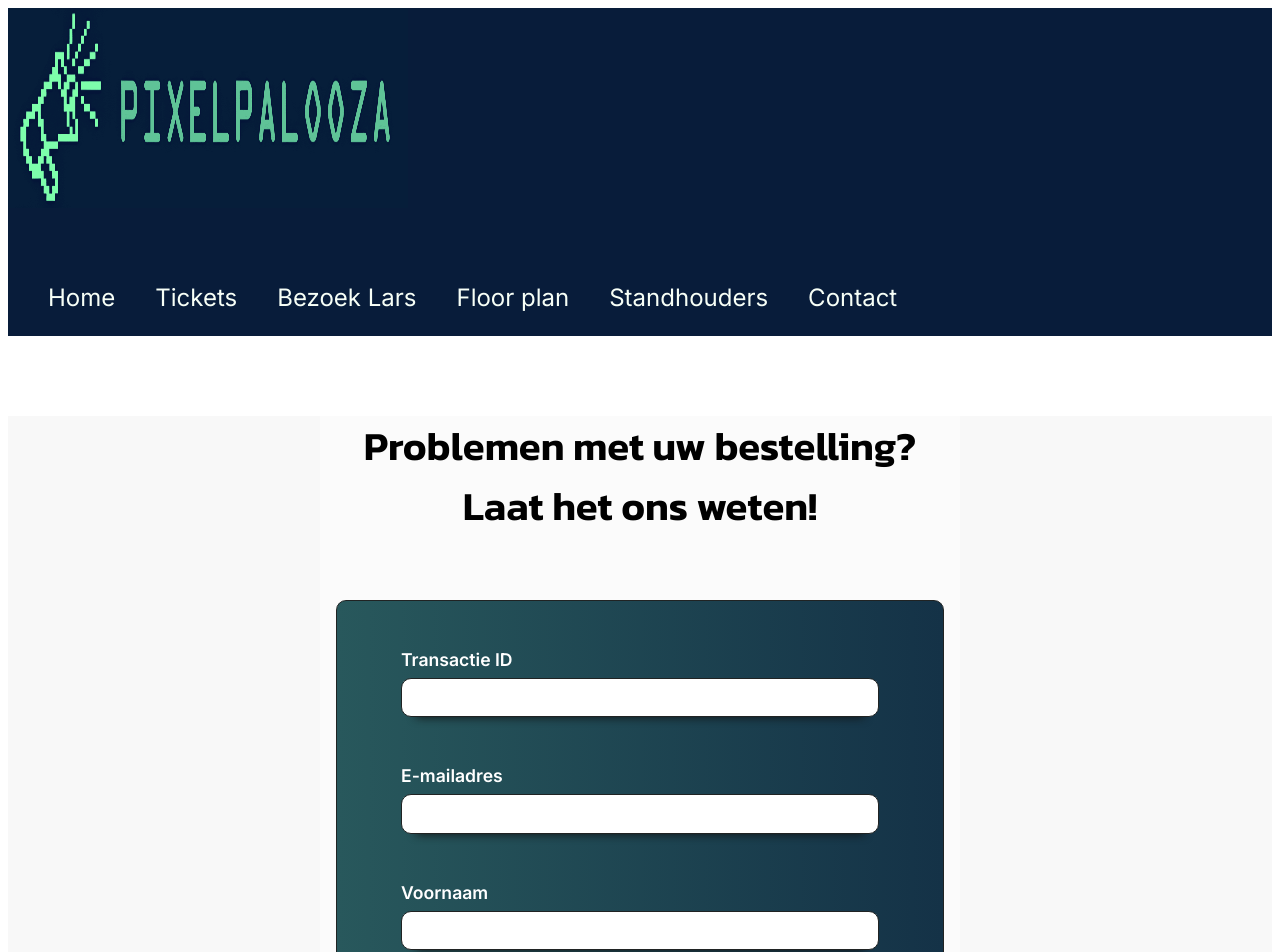
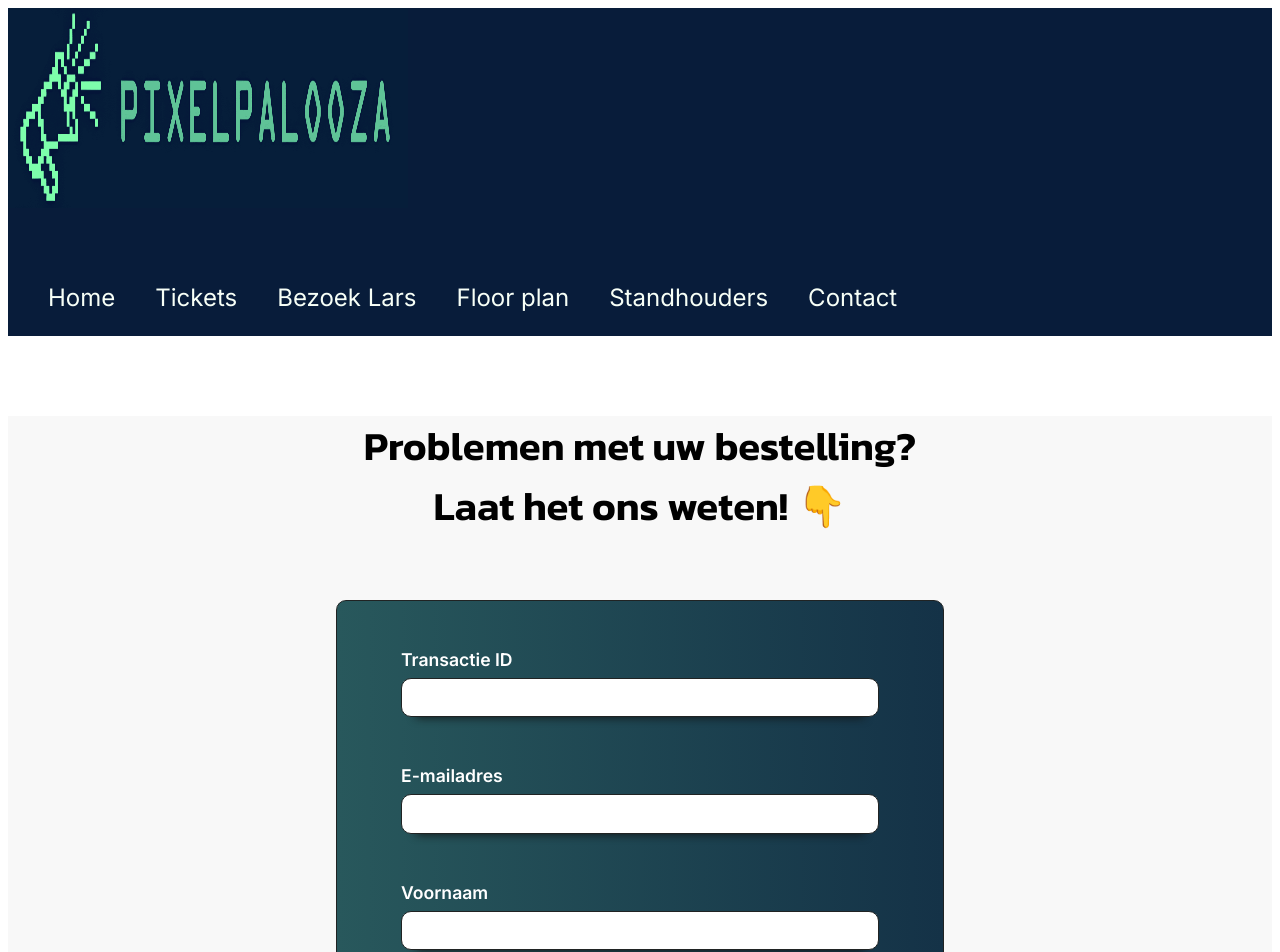
Before and after one commit to GlupekEJ/GameEvent, an Angular app in the folder Client/: page /contact in a window 1280 px wide. Shown: the top 952 px of the page. Built offline with nearby package versions, Linux system fonts and the light colour scheme.

Commit message:
Schoonheidsfouten contact pagina

```diff
--- a/Client/src/app/contact/contact.component.css
+++ b/Client/src/app/contact/contact.component.css
@@ -11,20 +11,17 @@
 
 body {
     background-color: #F8F8F8;
-    margin: auto;
-    max-width: 96rem;
 }
 
 /*     MAIN     */
 
 main {
     margin: auto;
-    margin-top: 5rem;
     max-width: 40rem;
-    background-color: #FBFBFB;
+    background-color: #F8F8F8;
 }
 
-h1 {
+section p {
     text-align: center;
     font-family: "Kanit", sans-serif;
     font-weight: 600;
@@ -32,21 +29,26 @@ h1 {
     font-size: 2.5em;
 }
 
+section {
+    margin-top: 5em;
+    margin-bottom: 4em;
+}
+
 
 /*     CONTACTFORMULIER     */
 
 
 .kader_registreren{
-    margin-top: 4rem;
     background: rgb(125,249,184);
     background: linear-gradient(90deg, rgba(125,249,184,1) 0%, rgba(40,88,92,1) 0%, rgba(20,50,71,1) 100%);
     border-radius: 10px;
     border: #202323 1px solid;
-    margin-bottom: 7rem;
     margin-left: 1rem;
     margin-right: 1rem;
     padding-left: 4rem;
     padding-right: 4rem;
+    margin-bottom: 5em;
+
 }
 
 
@@ -125,7 +127,8 @@ textarea {
     font-weight: 500;
     font-style: normal;
     color: #0E0E0E;
-}
+
+    }
 
 .knop_verstuur_bericht:hover {
     background-color: #32b772;
--- a/Client/src/app/contact/contact.component.html
+++ b/Client/src/app/contact/contact.component.html
@@ -14,8 +14,10 @@
 
     <main>
 
-        <h1>Problemen met uw bestelling?</h1>
-        <h1>Laat het ons weten!</h1>
+       <section>
+        <p>Problemen met uw bestelling?</p>
+        <p>Laat het ons weten! 👇</p>
+       </section>
         <form class="kader_registreren">
 
             <div class="transactie">
--- a/Client/src/app/header-nav/header-nav.component.css
+++ b/Client/src/app/header-nav/header-nav.component.css
@@ -8,6 +8,7 @@ nav {
   top: 0;
   z-index: 1000;
 }
+
 ul {
   color: #f7fff7;
   display: flex;
```
